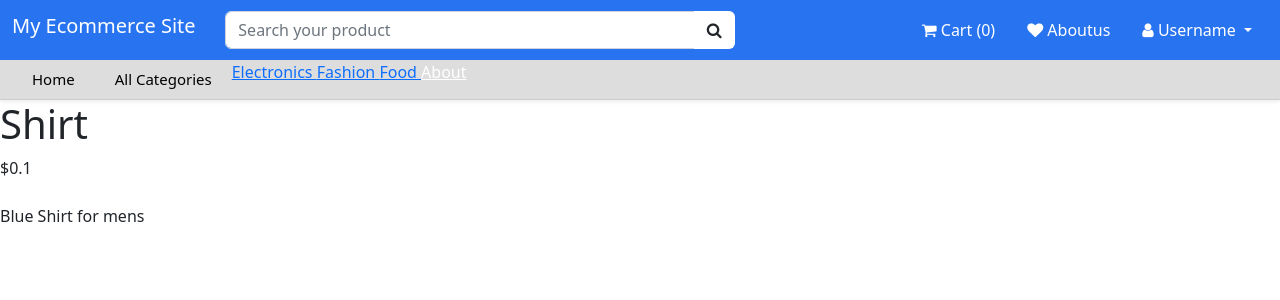
After one commit to Itsparamveer/My_site, a Django app: a page that uses Ecommerce/apps/core/templates/base.html in a window 1280 px wide. The commit adds this page. Shown: the top 300 px of the page. Run offline with Django 5.2, Linux system fonts and the light colour scheme; data comes from the database, SQL or seed files in the repository; both versions use the stored data as it was after the commit.

Commit message:
second commit

```diff
--- a/Ecommerce/Ecommerce/urls.py
+++ b/Ecommerce/Ecommerce/urls.py
@@ -16,11 +16,12 @@ Including another URLconf
 """
 from django.contrib import admin
 from django.urls import path , include
-from apps.core.views import index,about
+from apps.core.views import index, about
 
 urlpatterns = [
     path('', include('apps.store.urls')),
     path('',index,name="index"),
+    path('about/', about ,name='about'),
     path('admin/', admin.site.urls),
     path('',include("apps.core.urls" )), # home page
 ]
--- a/Ecommerce/apps/core/templates/base.html
+++ b/Ecommerce/apps/core/templates/base.html
@@ -1,3 +1,4 @@
+{% load menu %}
 <!doctype html>
 <html lang="en">
 <head>
@@ -72,14 +73,12 @@
                             <a class="nav-link" href="{% url 'index' %}">Home</a>
                         </li>
                         <li class="nav-item">
-                            <a class="nav-link" href="#">All Categories</a>
+                            <a class="nav-link" href="templates\menu.html">All Categories</a>
                         </li>
 
                         <li class="nav-item">
-                            <a class="nav-link" href="#">Electronics</a>
-                        </li>
-                        <li class="nav-item">
-                            <a class="nav-link" href="#">Fashions</a>
+                            <div class="menu flex space-x-">
+                                {% menu %}
                         </li>
 
                     </ul>
--- a/Ecommerce/apps/core/templates/index.html
+++ b/Ecommerce/apps/core/templates/index.html
@@ -8,10 +8,12 @@
      {% for product in products %}
      <div class="products w-1/3 p-2">
       <div class="p-4 bg-gray-100">
+      <a href={"%url 'product_detail'product.category.slug product.slug %"} > <img src={{product.image}} alt="{{product.name}}"/>
         <h2 class="text-xl">
                {{ product.title }}</h2>
                <p>${{product.get_display_price}}</p>
                </div>
               </div>
      {%endfor%}
-/{%endblock%}
+     </div>
+{%endblock%}
--- /dev/null
+++ b/Ecommerce/apps/core/templates/menu.html
@@ -0,0 +1,6 @@
+{% for category in categories %}
+ <a href="{%url 'category_detail' category.slug %}" > {{ category.title }} </a>
+
+ {% endfor %}
+
+ <a herf="{% url 'about' %}"class="text-white">About</a>
--- a/Ecommerce/apps/store/templates/product_detail.html
+++ b/Ecommerce/apps/store/templates/product_detail.html
@@ -1,13 +1,13 @@
 {%extends 'base.html'%}
 {%block title %} The Products{% endblock %}
 {%block content%}
-<h1>  {{ product.title }} </h1>
+    <h1 class="text-2xl">  {{ product.title }} </h1>
 
-<p class="text-xs text-gray-500">${{ product.get_display_price}}</p>
+    <p class="text-xs text-gray-500">${{ product.get_display_price}}</p>
 
-{% if product.description %}
-<p class="mt-4">
-    {{product.description }}
-</p>
+    {% if product.description %}
+        <p class="mt-4">
+            {{ product.description }}
+        </p>
     {% endif %}
 {%endblock%}
--- /dev/null
+++ b/Ecommerce/apps/store/templatetags/menu.py
@@ -0,0 +1,10 @@
+from django import template
+from apps.store.models import Product, Category
+register = template.Library()
+@register.inclusion_tag("menu.html")
+def menu():
+    categories = Category.objects.all()
+
+    return {'categories': categories}
+
+# This is a simple tag that returns the number of products in the database.
--- a/Ecommerce/apps/store/urls.py
+++ b/Ecommerce/apps/store/urls.py
@@ -3,5 +3,6 @@ from django.urls import path
 from . import views
 
 urlpatterns = [
-     path('<slug:slug>/',views.product_detail, name='product_detail'),
+     path('<slug:category_slug>/<slug:slug>',views.product_detail, name='product_detail'),
+     path('<slug:slug>',views.category_detail, name='category_detail'),
  ]
--- a/Ecommerce/apps/store/views.py
+++ b/Ecommerce/apps/store/views.py
@@ -1,10 +1,19 @@
 from django.shortcuts import render ,get_object_or_404
 
 # Create your views here.
-from .models import Product
+from .models import Product ,Category
 
-def  product_detail(request , slug):
-    print('slug:',slug)
+def category_detail(request , slug):
+    category = get_object_or_404(Category ,slug=slug)
+    products = category.products.all()
+    return render(request , 'category_detail.html',{
+        'category':category,
+        'products':products
+        })
+
+def product_detail(request,category_slug , slug):
     product=get_object_or_404(Product,slug=slug)
 
-    return render (request , 'product_detail.html', {'product':product})
+    return render (request , 'product_detail.html', {
+        'product':product
+        })
```
Also changed, not shown: Ecommerce/apps/store/templates/category_detail.html (added, +17 -0 lines), Ecommerce/apps/store/templatetags/__init__.py (added), Ecommerce/db.sqlite3.
